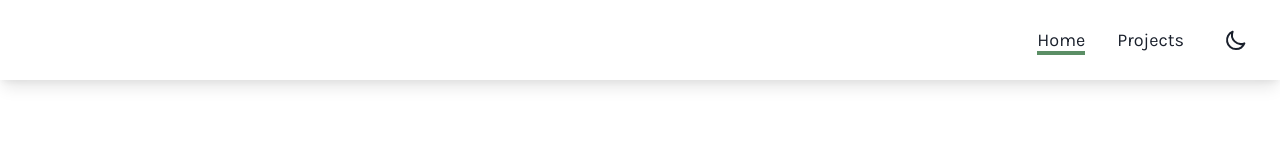
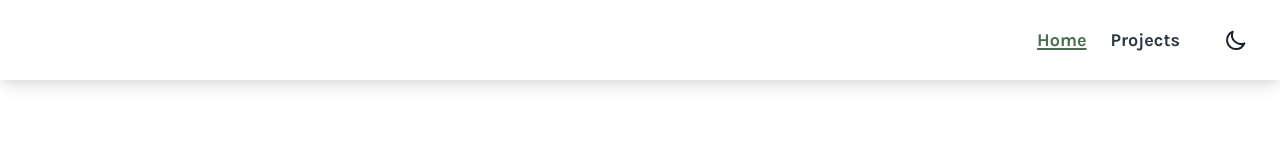
Before and after one commit to Belco90/personal-website, a Next.js app: page / in a window 1280 px wide. Shown: the top 160 px of the page. Built offline with nearby package versions, Linux system fonts and the light colour scheme.

Commit message:
update header links style

```diff
--- a/src/components/ColorModeButton.tsx
+++ b/src/components/ColorModeButton.tsx
@@ -14,6 +14,9 @@ const ColorModeButton = () => {
       onClick={toggleColorMode}
       variant="ghost"
       fontSize="24px"
+      _hover={{
+        bgColor: 'primary.100',
+      }}
     />
   )
 }
--- a/src/components/Header.tsx
+++ b/src/components/Header.tsx
@@ -19,13 +19,19 @@ const HeaderLink = ({ href, children, ...remaining }: HeaderLinkProps) => {
     <NextLink href={href} passHref>
       <Link
         {...remaining}
-        borderBottomWidth={isActive ? '4px' : 'none'}
-        borderColor="primary.500"
+        textDecorationLine={isActive ? 'underline' : 'none'}
+        textDecorationColor={isActive ? 'primary.600' : 'none'}
+        textDecorationThickness="2px"
+        textUnderlineOffset="2px"
+        color={isActive ? 'primary.600' : 'gray.700'}
+        borderColor="primary.600"
         fontSize="lg"
+        fontWeight="bold"
+        p={1}
         _hover={{
-          borderColor: 'secondary.200',
-          textDecoration: 'none',
-          borderBottomWidth: '4px',
+          color: isActive ? 'primary.700' : 'current',
+          bgColor: 'primary.100',
+          borderRadius: 2,
         }}
         aria-current={isActive ? 'page' : undefined}
       >
@@ -49,7 +55,7 @@ const Header = (props: BoxProps) => {
           >
             <HStack
               as="nav"
-              spacing={8}
+              spacing={4}
               align="center"
               justify="center"
               shouldWrapChildren
```
